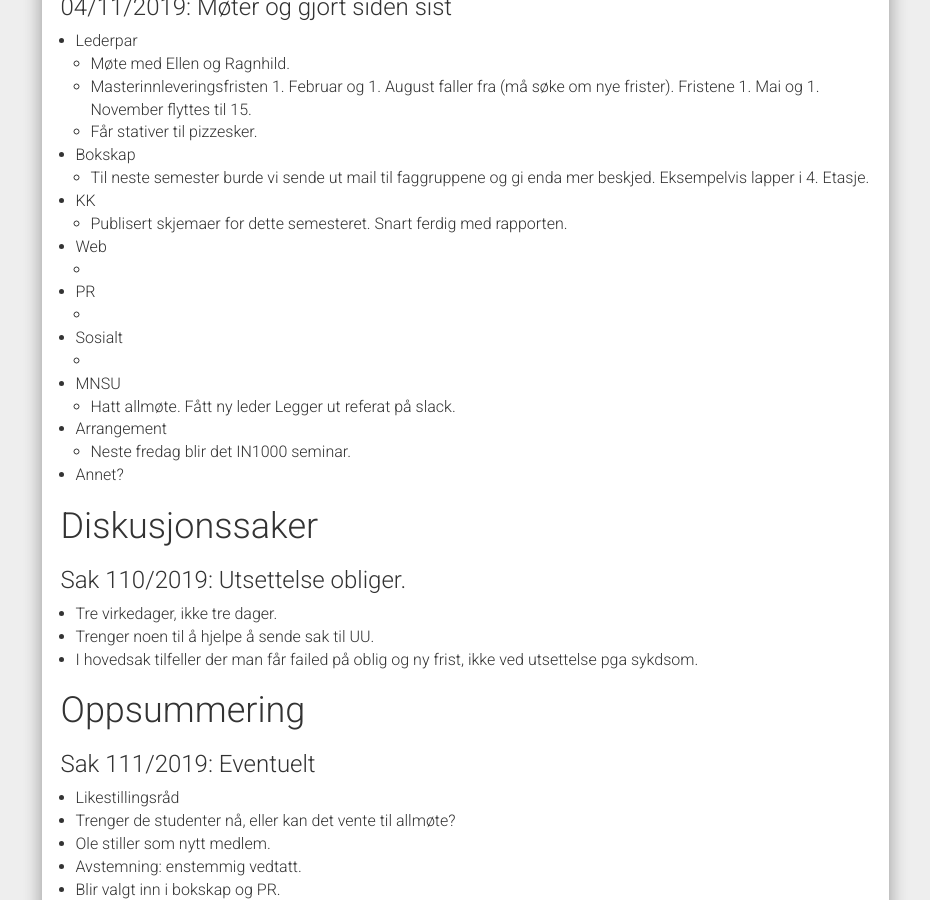
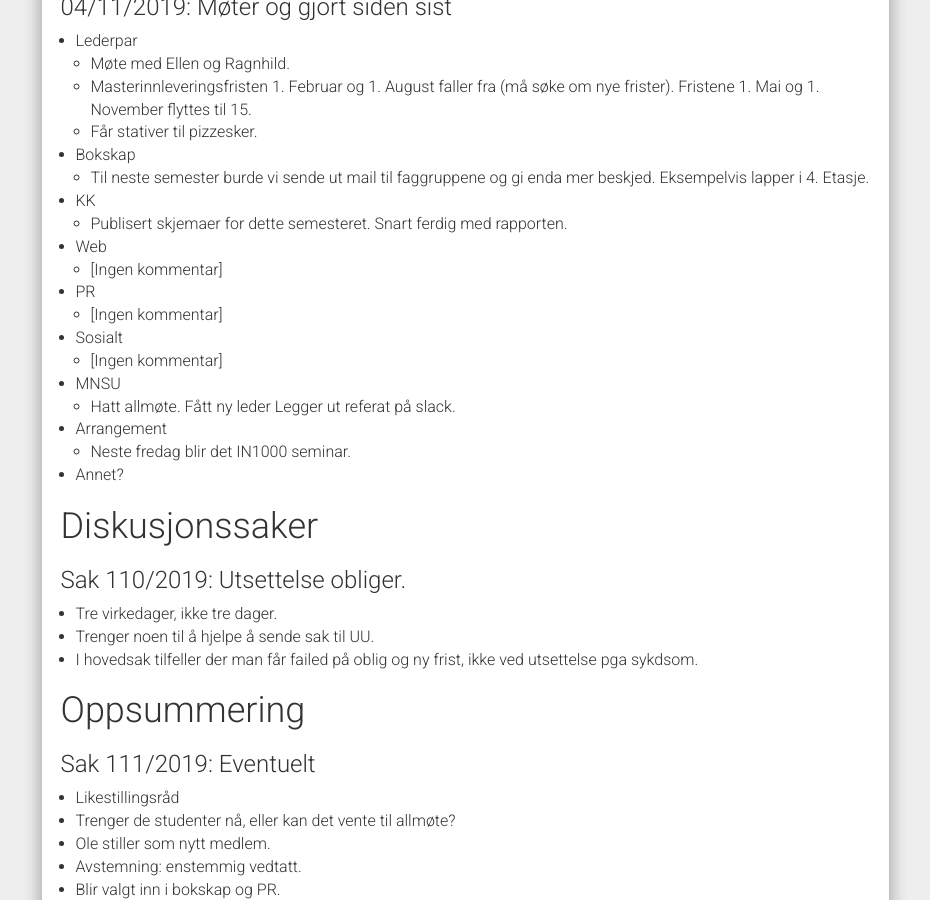
Before and after one commit to fui/fui.github.io, a Jekyll site: the page built from _posts/2019-11-04-referat.md, in a window 1280 px wide and 900 px high, scrolled down 660 px. Shown: the whole window, without its empty margins (321-1251 px from the left). Built offline with Jekyll 4.4.1, drawn with Linux system fonts in a browser that asks for light colours; nearby versions of some CDN libraries.

Commit message:
Update 2019-11-04-referat.md

```diff
--- a/_posts/2019-11-04-referat.md
+++ b/_posts/2019-11-04-referat.md
@@ -34,11 +34,11 @@ referent: "Julie Eldøy"
 -   KK
     - Publisert skjemaer for dette semesteret. Snart ferdig med rapporten.
 -   Web
-    -
+    - [Ingen kommentar]
 -   PR
-    -
+    - [Ingen kommentar]
 -   Sosialt
-    -
+    - [Ingen kommentar]
 -   MNSU
     - Hatt allmøte. Fått ny leder Legger ut referat på slack.
 -   Arrangement
```
